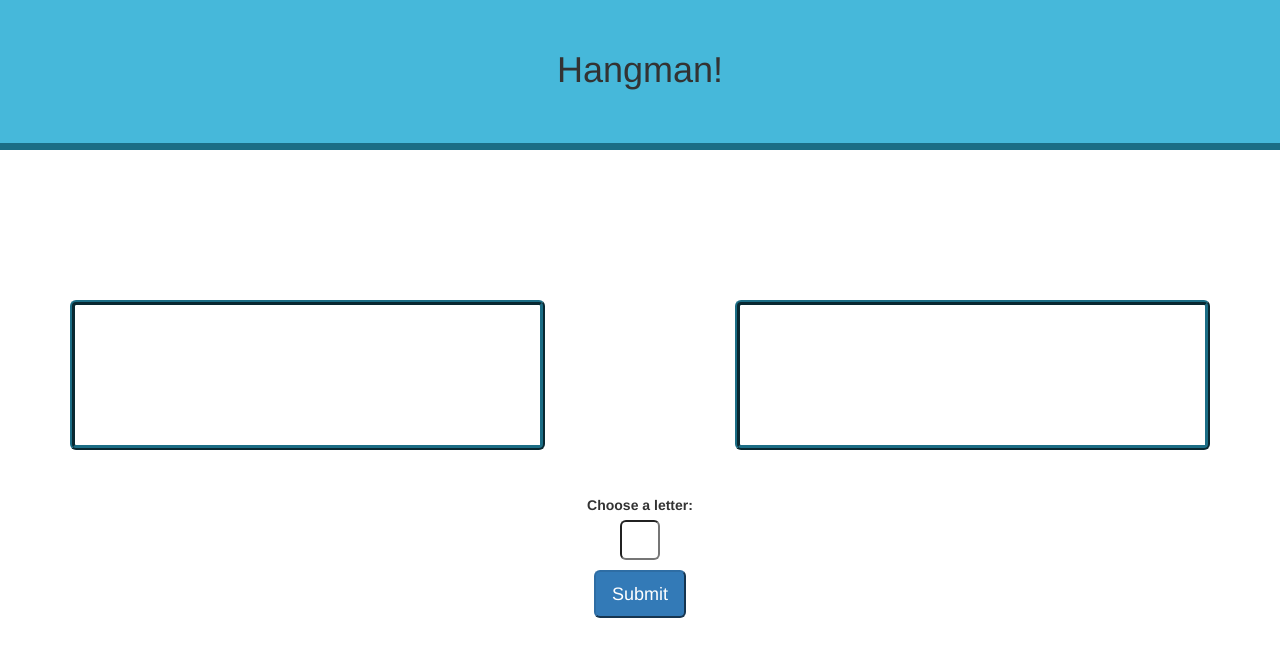
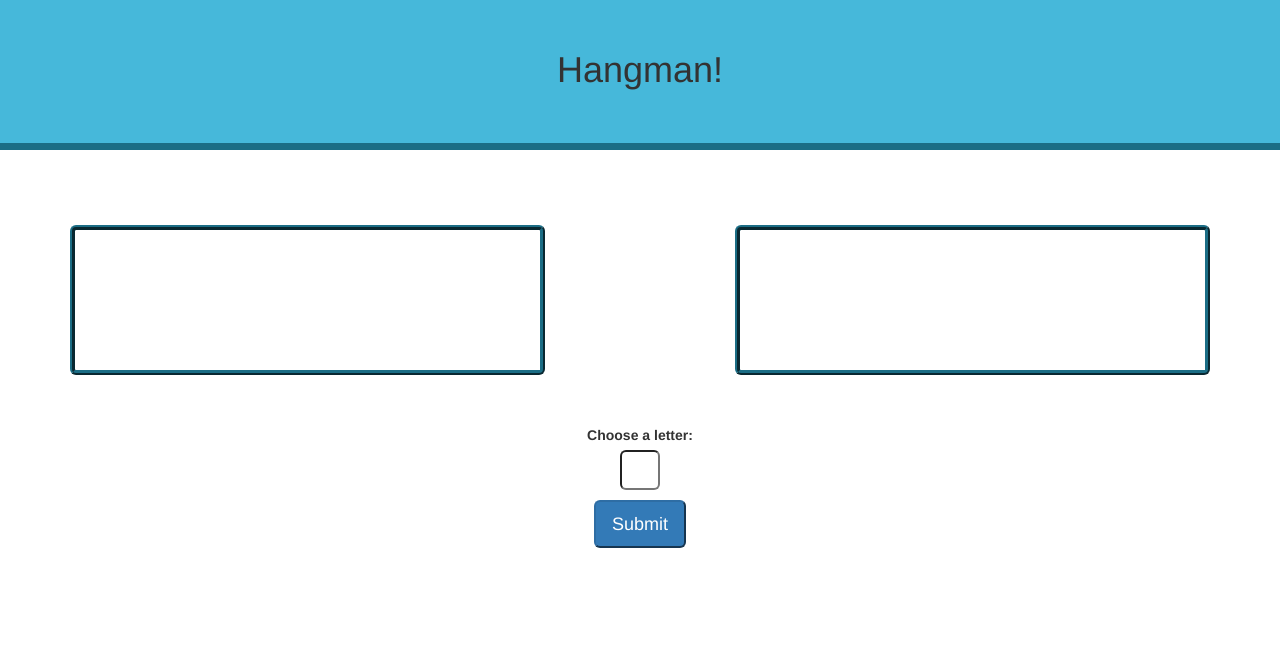
Before and after one commit to aimee-wyld/hangman, a plain HTML site: page index.html in a window 1280 px wide. Drawn offline with Linux system fonts and the light colour scheme; no server answers.

Commit message:
removed height of game-output div and fixed style

```diff
--- a/css/layout.css
+++ b/css/layout.css
@@ -14,8 +14,9 @@ main {
 }
 
 #game-output {
-    height: 270px;
-    padding-top: 75px;
+    margin-top: 75px;
+    margin-bottom: 50px;
+    overflow: auto;
 }
 
 #word-input {
```
